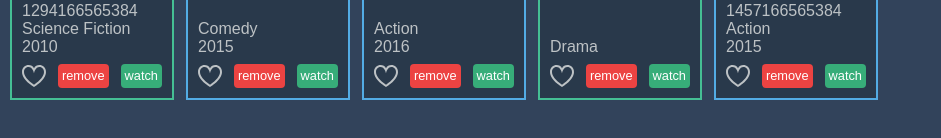
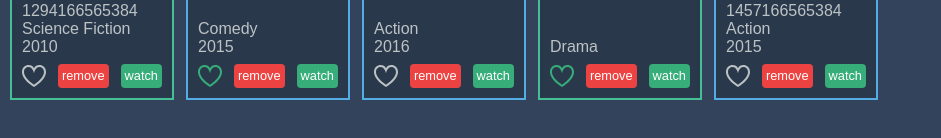
Before and after one commit to lwrainbow/media-list-angular-application, an Angular app: page / in a window 1280 px wide. Shown: the part 170-308 px from the top of the page, without its empty margins (0-941 px from the left). Built offline with nearby package versions, Linux system fonts and the light colour scheme.

Commit message:
add hovering event to mwFavorite custom attribute directive

```diff
--- a/src/app/favorite.directive.ts
+++ b/src/app/favorite.directive.ts
@@ -1,5 +1,5 @@
 // HostBinding bind a host element property to a directive property
-import { Directive, HostBinding, Input } from '@angular/core';
+import { Directive, HostBinding, HostListener, Input } from '@angular/core';
 
 @Directive({
   selector: '[mwFavorite]'
@@ -10,4 +10,12 @@ export class FavoriteDirective {
   @Input() set mwFavorite(value) {
     this.isFavorite = value;
   }
+
+  @HostBinding('class.is-favorite-hovering') hovering = false;
+  @HostListener('mouseenter') onMouseenter() {
+    this.hovering = true;
+  }
+  @HostListener('mouseleave') onMouseLeave() {
+    this.hovering = false;
+  }
 }
--- a/src/app/media-item.component.html
+++ b/src/app/media-item.component.html
@@ -6,7 +6,7 @@
 <div>{{ mediaItem.year }}</div>
 <div class="tools">
   <svg
-    mwFavorite
+    [mwFavorite]="mediaItem.isFavorite"
     class="favorite" xmlns="http://www.w3.org/2000/svg" viewBox="0 0 24 24">
     <path d="M12 9.229c.234-1.12 1.547-6.229 5.382-6.229 2.22 0 4.618 1.551 4.618 5.003 0 3.907-3.627 8.47-10 12.629-6.373-4.159-10-8.722-10-12.629 0-3.484 2.369-5.005 4.577-5.005 3.923 0 5.145 5.126 5.423 6.231zm-12-1.226c0 4.068 3.06 9.481 12 14.997 8.94-5.516 12-10.929 12-14.997 0-7.962-9.648-9.028-12-3.737-2.338-5.262-12-4.27-12 3.737z"
     />
```
